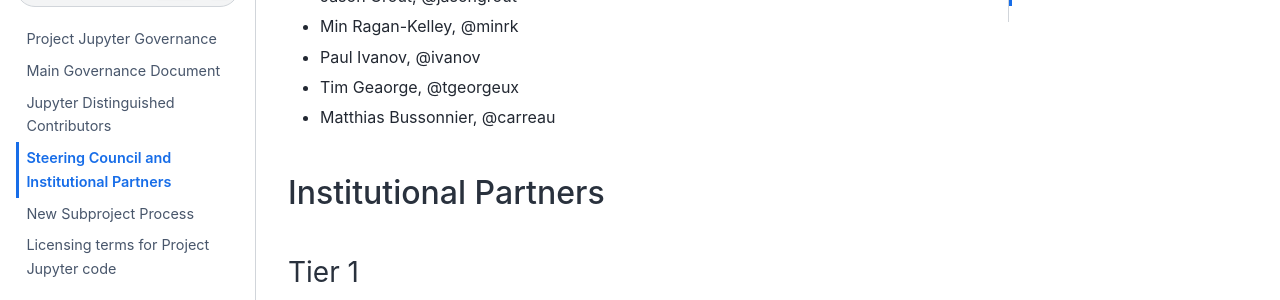
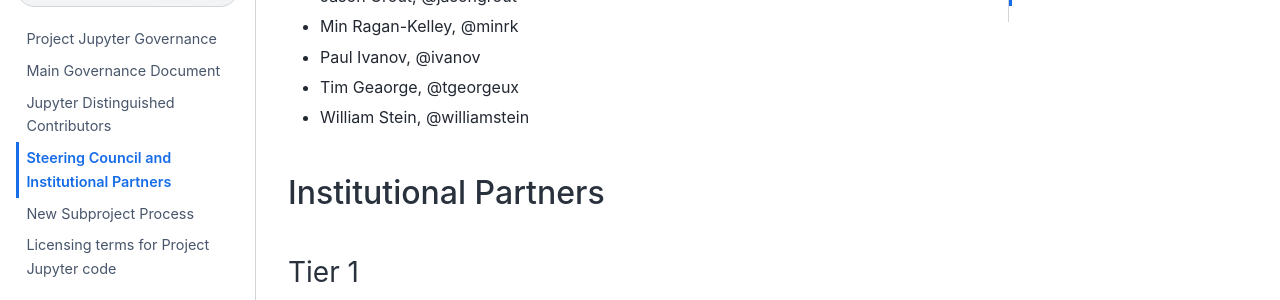
Before and after one commit to jupyter/governance, a Jupyter Book: the page built from people.md, in a window 1280 px wide and 900 px high, scrolled down 1334 px. Shown: the part 153-453 px from the top of the window. Built offline with Jupyter Book 1.0.4 settings and Sphinx 7.4.7 and the Sphinx Book theme 1.1.4, drawn with Linux system fonts in a browser that asks for light colours; pages that are not in the unit, such as notebooks, are missing from menus.

Commit message:
Replace myself with Willian Stein as part of the TM committee
See https://discourse.jupyter.org/t/looking-for-replacement-for-trademark-committee/6009/13
for other candidates, and timeline.

A Condorcet vote of the steering council had William as a winner.

Here are the results of the votes for transparency.

Results (raw past from the Condorcet voting website)

1. William Stein  (Condorcet winner: wins contests with all other choices)
2. Russ Pekrul  loses to William Stein by 8–0
3. Derek Mort  loses to William Stein by 8–0, loses to Russ Pekrul by 3–1
4. Tom Ballinger  loses to William Stein by 8–0, loses to Derek Mort by 2–1
5. Yusuf Suleiman  loses to William Stein by 7–1, loses to Tom Ballinger by 3–1

Notes that it is not given that member of the TM committee are elected
and the steering council can nominate them. Though if election there are
the process should maybe be refined in particular
 - Timeline for candidatures,
 - Timeline for vote
 - Better way to have results public and verifiable.

In particular people on the SC list have multiple emails registered;
Which could lead to issue if sending voting links to all member of the
SC mailing list.

I will also add William to the TM mailing list, and the find a way to
remove myself.

Thanks.

```diff
--- a/people.md
+++ b/people.md
@@ -48,7 +48,7 @@
 - Min Ragan-Kelley, @minrk
 - Paul Ivanov, @ivanov
 - Tim Geaorge, @tgeorgeux
-- Matthias Bussonnier, @carreau
+- William Stein, @williamstein
 
 ## Institutional Partners
 
```
